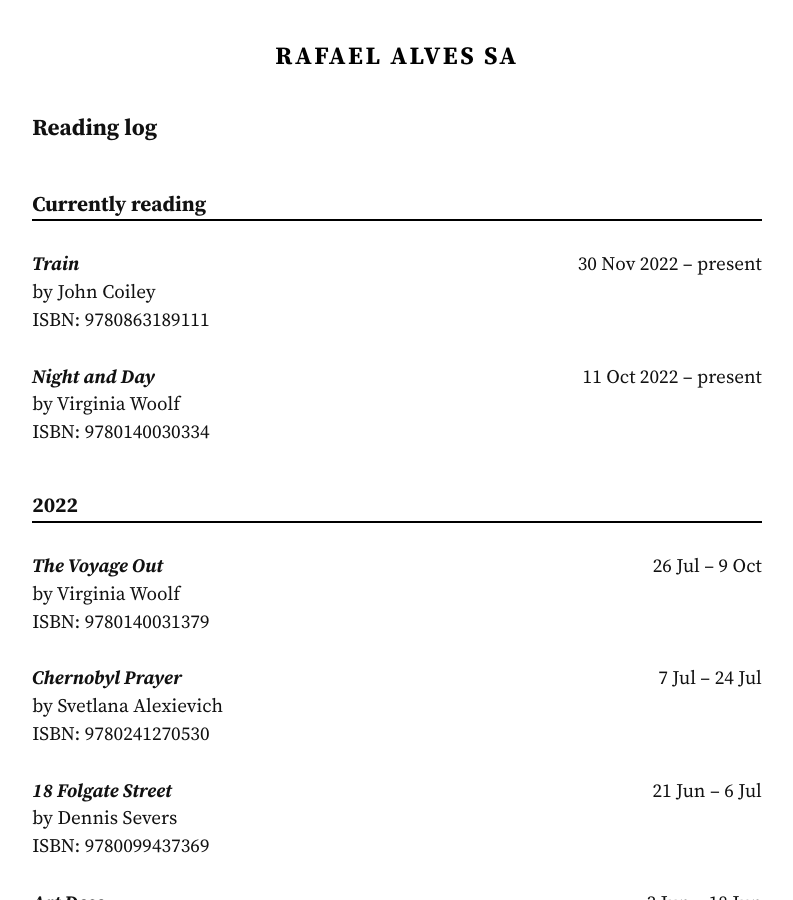
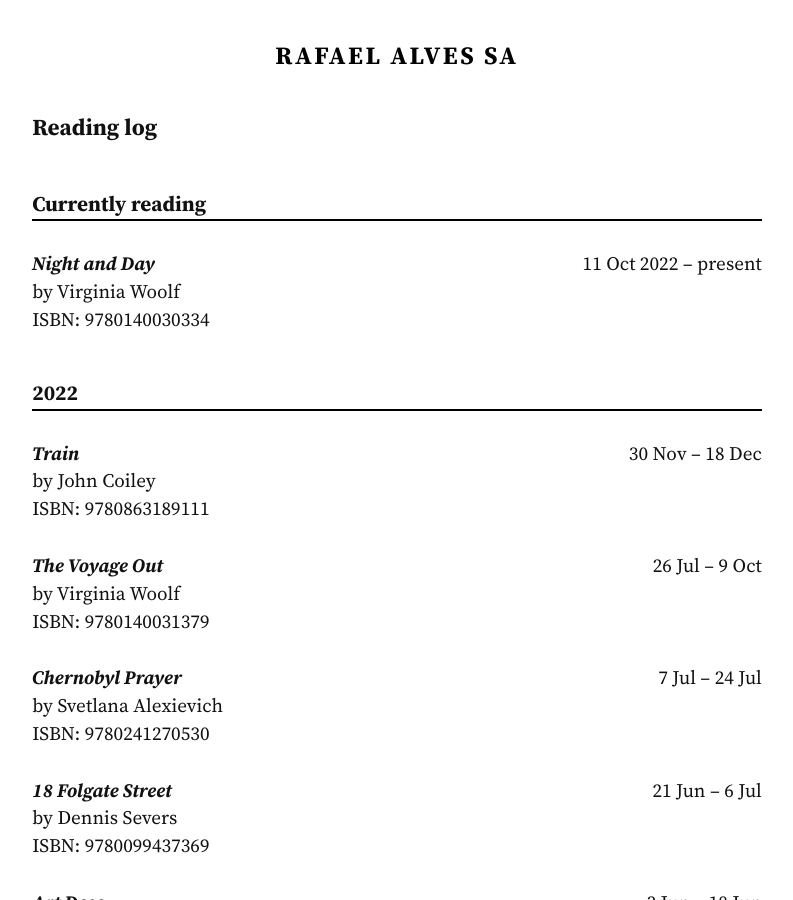
Before and after one commit to rafaelalvessa/rafael.me.uk, a Jekyll site: the page built from reading_log.md, in a window 1280 px wide and 900 px high. Shown: the whole window, without its empty margins (243-1036 px from the left). Built offline with Jekyll 4.4.1, drawn with Linux system fonts in a browser that asks for light colours.

```diff
--- a/_data/reading_log.yaml
+++ b/_data/reading_log.yaml
@@ -1,9 +1,4 @@
 Currently reading:
-
-- author: John Coiley
-  date_started: 30 Nov 2022
-  isbn: 9780863189111
-  title: Train
 
 - author: Virginia Woolf
   date_started: 11 Oct 2022
@@ -11,6 +6,12 @@ Currently reading:
   title: Night and Day
 
 2022:
+
+- author: John Coiley
+  date_finished: 18 Dec
+  date_started: 30 Nov
+  isbn: 9780863189111
+  title: Train
 
 - author: Virginia Woolf
   date_finished: 9 Oct
```
